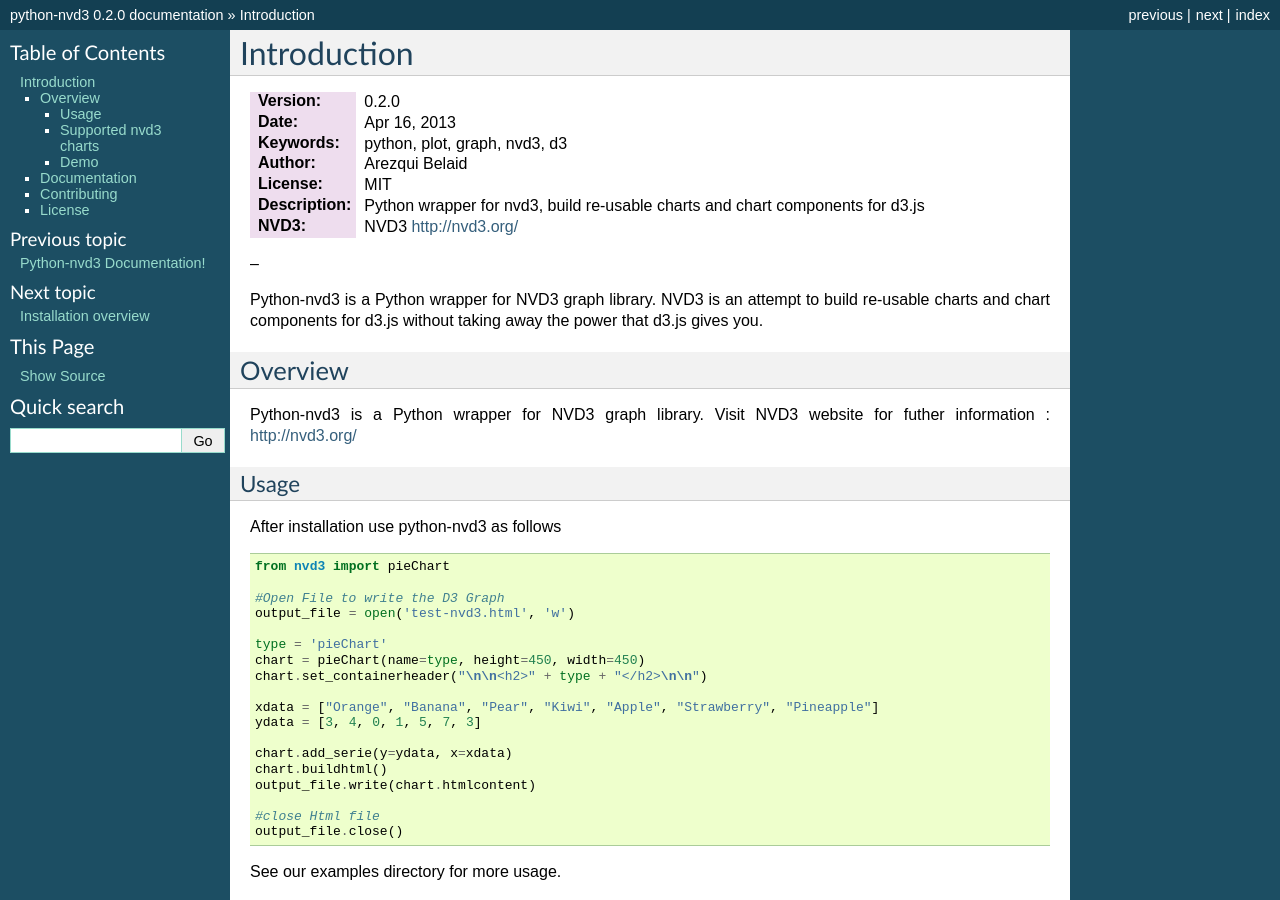
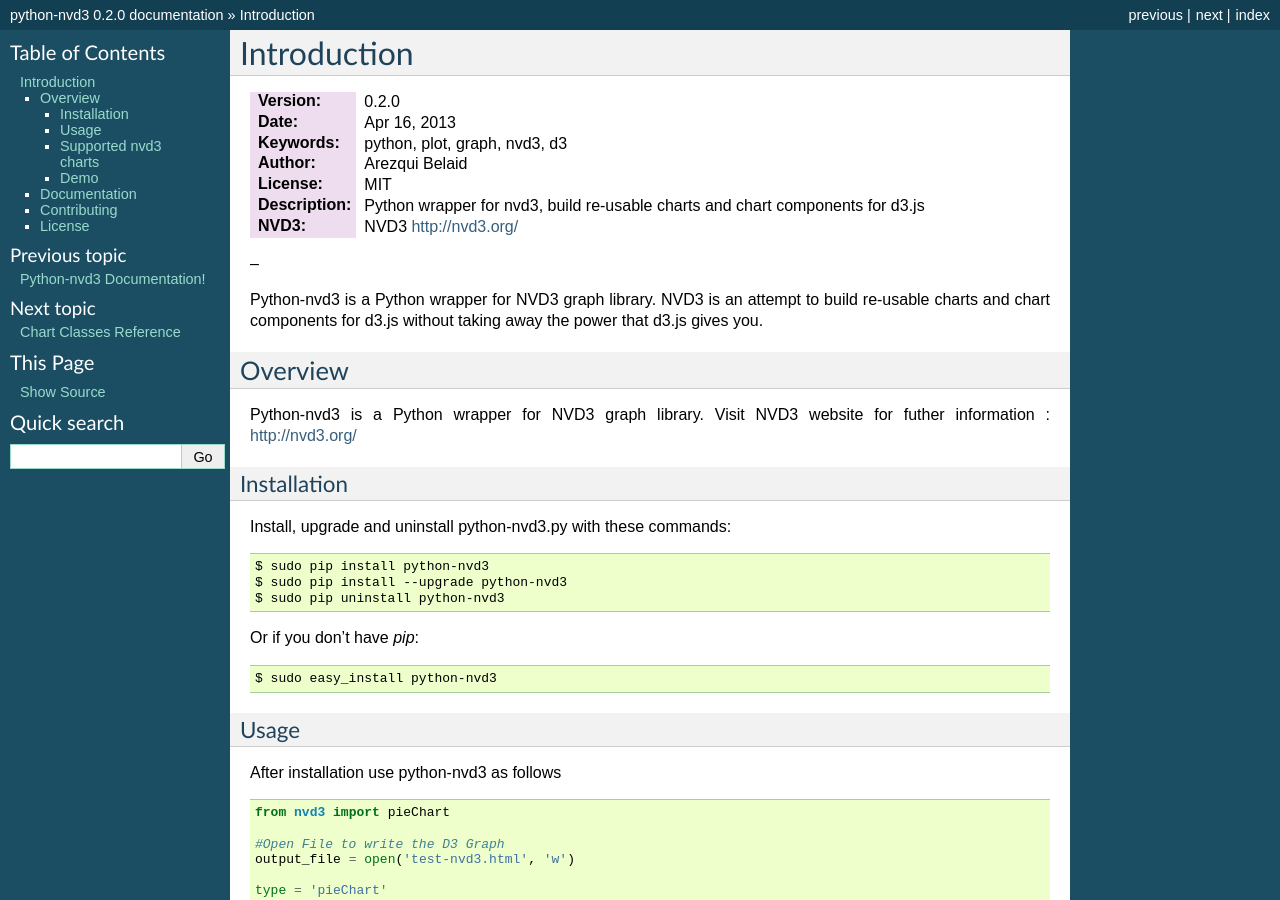
Before and after one commit to areski/python-nvd3, a Sphinx documentation site: the page built from docs/source/introduction.rst, in a window 1280 px wide and 900 px high. Built offline with Sphinx 7.4.7, drawn with Linux system fonts in a browser that asks for light colours.

Commit message:
cleanup the installation section on documentation

```diff
--- a/docs/source/includes/introduction.txt
+++ b/docs/source/includes/introduction.txt
@@ -22,6 +22,22 @@ Overview
 
 Python-nvd3 is a Python wrapper for NVD3 graph library.
 Visit NVD3 website for futher information : http://nvd3.org/
+
+
+.. _installation:
+
+Installation
+------------
+
+Install, upgrade and uninstall python-nvd3.py with these commands::
+
+    $ sudo pip install python-nvd3
+    $ sudo pip install --upgrade python-nvd3
+    $ sudo pip uninstall python-nvd3
+
+Or if you don't have `pip`::
+
+    $ sudo easy_install python-nvd3
 
 
 .. _usage:
--- a/docs/source/index.rst
+++ b/docs/source/index.rst
@@ -19,7 +19,6 @@ Contents:
     :maxdepth: 2
 
     introduction
-    installation-overview
     chart-classes
     NVD3Chart
     resources
```
Also changed, not shown: docs/source/installation-overview.rst (deleted, +0 -21 lines).
